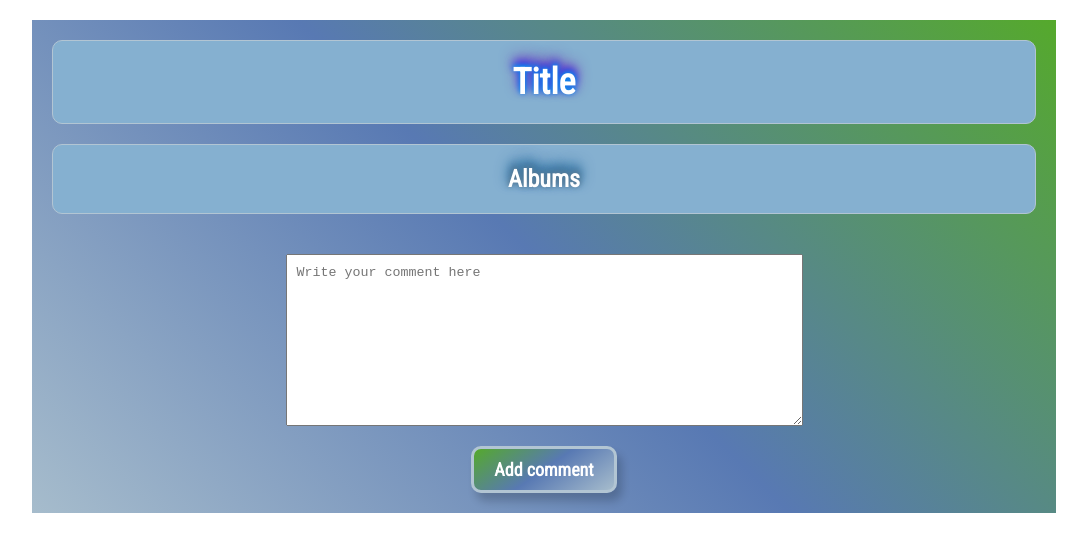
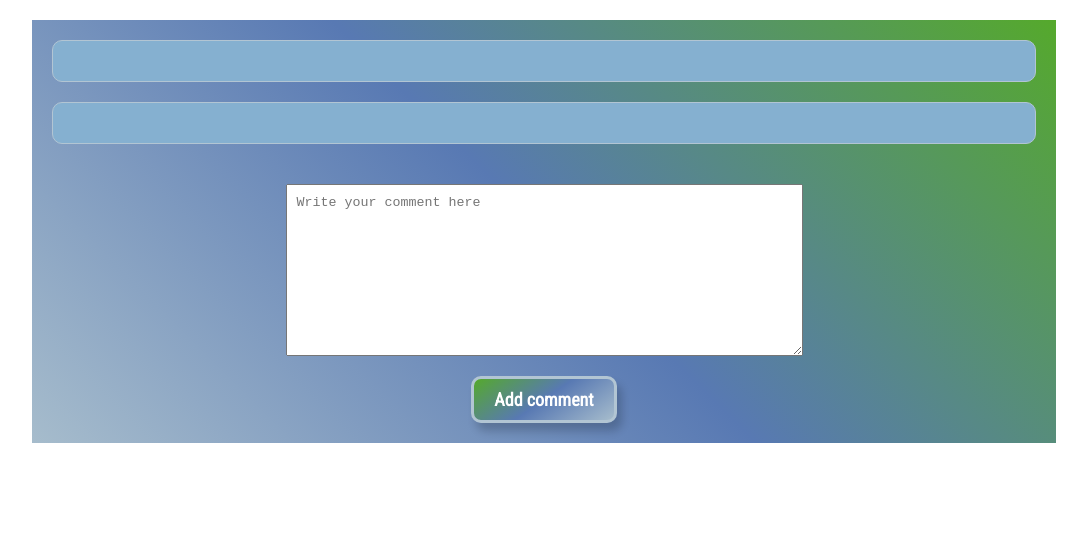
Before and after one commit to aperto-libro/HW20-js-fetch-v2, a plain HTML site: page index.html in a window 1280 px wide. Shown: the whole page, without its empty margins (96-1183 px from the left). Drawn offline with Linux system fonts and the light colour scheme; no server answers.

Commit message:
fixed markup

```diff
--- a/index.html
+++ b/index.html
@@ -15,8 +15,8 @@
   </head>
   <body>
     <section class="container">
-      <h2 class="title">Title</h2>
-      <h3 class="description">Albums</h3>
+      <h2 class="title"></h2>
+      <h3 class="description"></h3>
       <div class="comments">
         <ul class="comments-list"></ul>
       </div>
```
